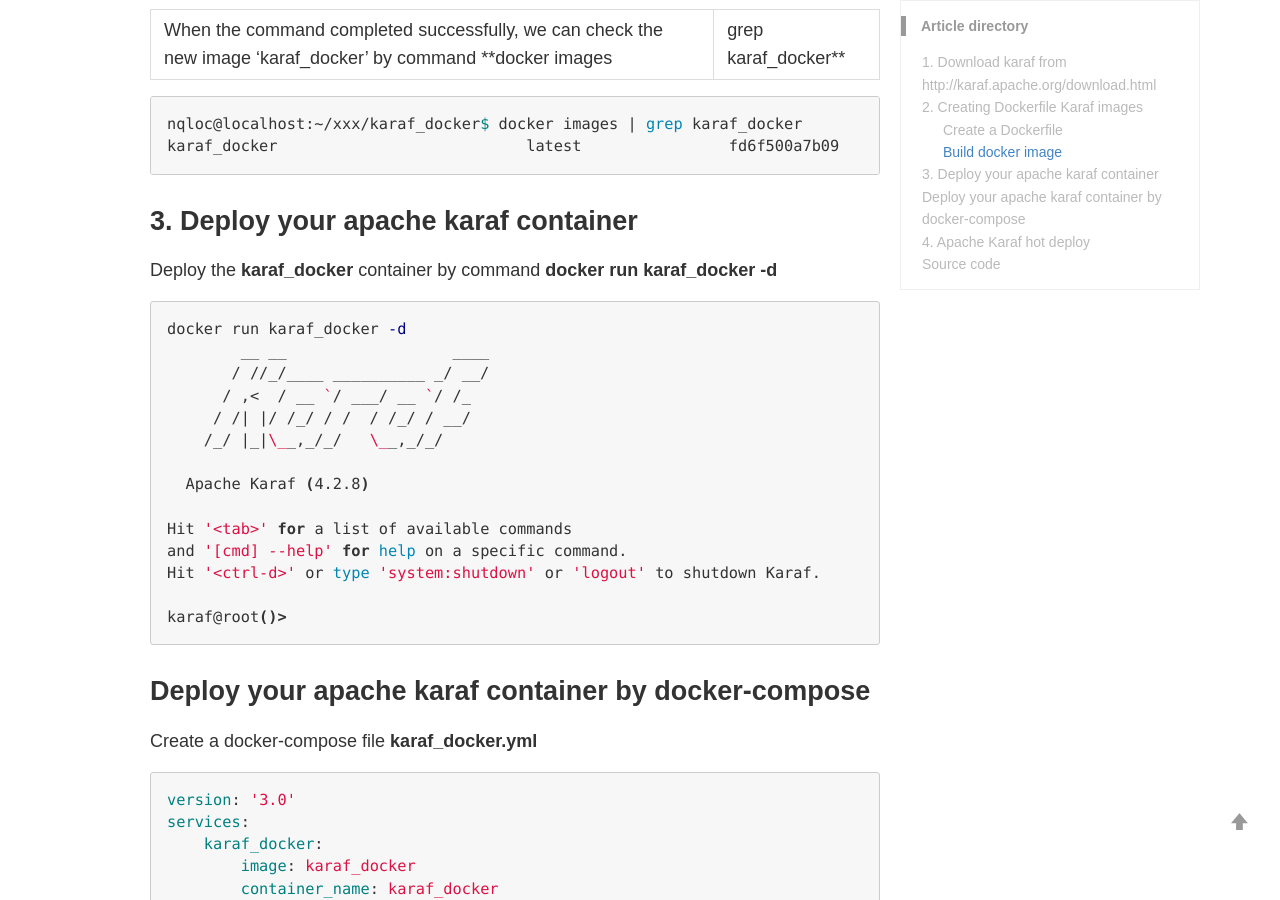
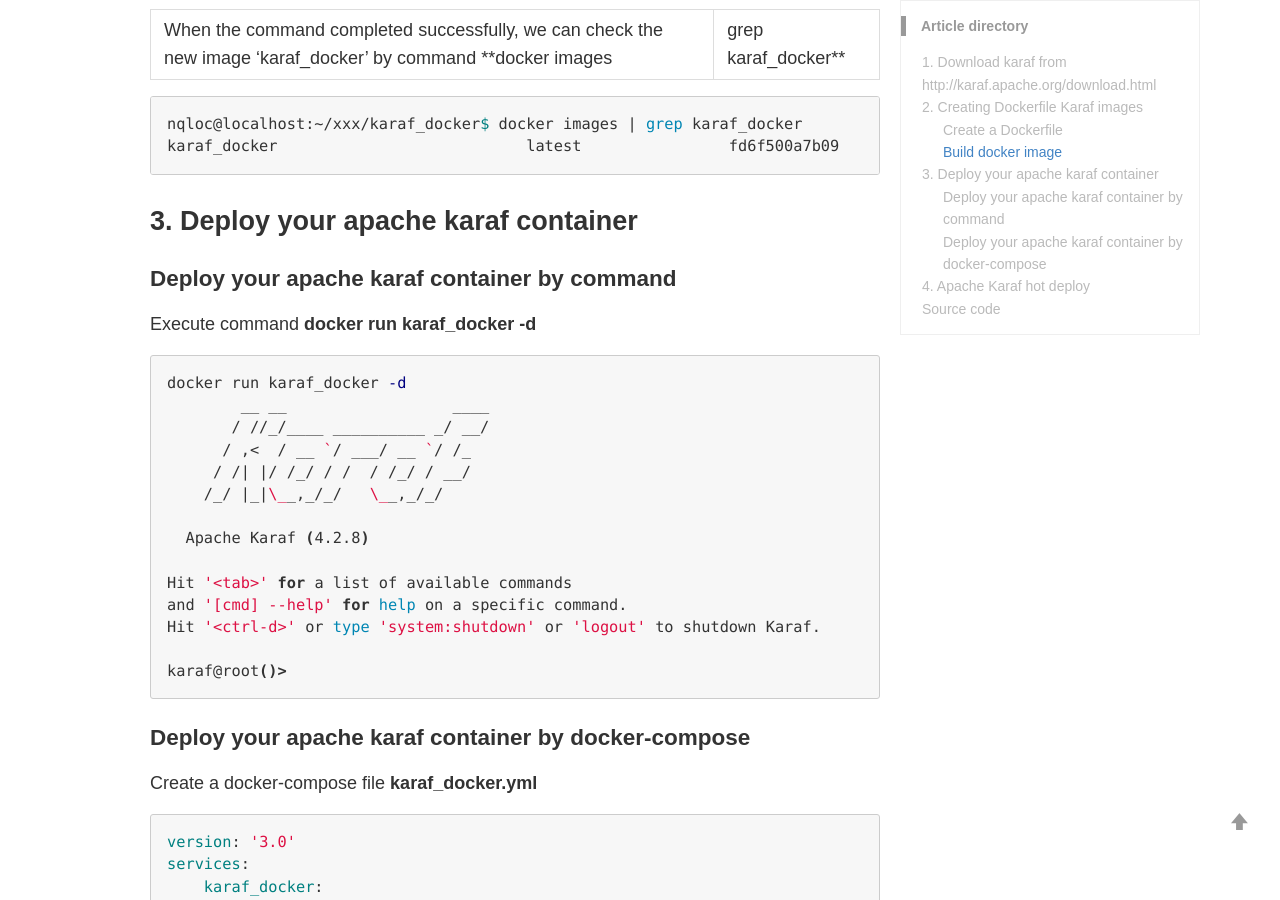
Before and after one commit to nqloc/nqloc.github.io, a Jekyll site: the page built from _posts/2020-3-9-dockerizing-an-apache-karaf-image.md, in a window 1280 px wide and 900 px high, scrolled down 2096 px. Built offline with Jekyll 4.4.1, drawn with Linux system fonts in a browser that asks for light colours; comment, search, counter and statistics services are not loaded.

Commit message:
Update 2020-3-9-dockerizing-an-apache-karaf-image.md

````diff
--- a/_posts/2020-3-9-dockerizing-an-apache-karaf-image.md
+++ b/_posts/2020-3-9-dockerizing-an-apache-karaf-image.md
@@ -92,7 +92,9 @@ karaf_docker                           latest                fd6f500a7b09
 
 ### 3. Deploy your apache karaf container
 
-Deploy the **karaf_docker** container by command **docker run karaf_docker -d**
+#### Deploy your apache karaf container by command
+
+Execute command **docker run karaf_docker -d**
 
 ```sh
 docker run karaf_docker -d
@@ -111,7 +113,7 @@ Hit '<ctrl-d>' or type 'system:shutdown' or 'logout' to shutdown Karaf.
 karaf@root()>
 ```
 
-### Deploy your apache karaf container by docker-compose
+#### Deploy your apache karaf container by docker-compose
 
 Create a docker-compose file **karaf_docker.yml**
 
````
